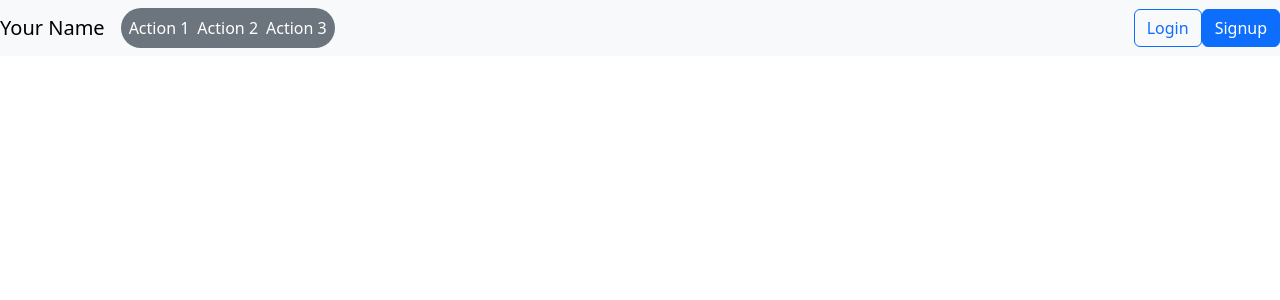
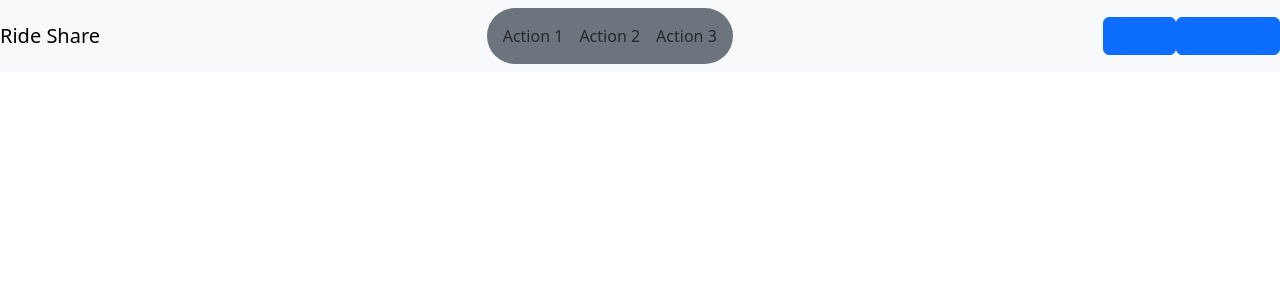
Before and after one commit to uzair-69/Ride-Sharing, a React (Create React App) app: page / in a window 1280 px wide. Shown: the top 300 px of the page. Built offline with nearby package versions, Linux system fonts and the light colour scheme.

Commit message:
Navbar created

```diff
--- a/package.json
+++ b/package.json
@@ -10,6 +10,7 @@
     "react": "^18.2.0",
     "react-bootstrap": "^2.9.1",
     "react-dom": "^18.2.0",
+    "react-router-dom": "^6.20.1",
     "react-scripts": "5.0.1",
     "web-vitals": "^2.1.4"
   },
--- a/src/App.js
+++ b/src/App.js
@@ -1,21 +1,28 @@
 import './App.css';
 import 'bootstrap/dist/css/bootstrap.min.css';
 import Navbar from './components/Homepage/Navbar';
-
+import Driver from './components/Platform/Driver/Home';
+import { Routes, Route } from 'react-router-dom';
 
 function App() {
   return (
+    <>
+      <Navbar />
+      <Routes>
 
-    <div className="App">
+        <Route path="/Driver" element={<Driver />} />
 
-    <Navbar />
+      </Routes>
 
 
 
 
-    </div>
 
 
+
+
+
+    </>
   );
 }
 
--- a/src/components/Homepage/Navbar.js
+++ b/src/components/Homepage/Navbar.js
@@ -1,32 +1,30 @@
+
+import 'bootstrap/dist/css/bootstrap.min.css';
 import React from 'react';
-import { Navbar, Nav, Button } from 'react-bootstrap';
+import Navbar from 'react-bootstrap/Navbar';
+import Nav from 'react-bootstrap/Nav';
+import Button from 'react-bootstrap/Button';
+import Container from 'react-bootstrap/Container';
+import { Link } from 'react-router-dom';
 
-const MyNavbar = () => {
+
+
+export default function MyNavbar() {
   return (
     <Navbar bg="light" expand="lg">
-      <Navbar.Brand href="#home">Your Name</Navbar.Brand>
+      <Navbar.Brand href="#home">Ride Share</Navbar.Brand>
       <Navbar.Toggle aria-controls="basic-navbar-nav" />
       <Navbar.Collapse id="basic-navbar-nav">
-        <Nav className="me-auto">
-          {/* Actions in the middle */}
-          <div className="d-flex align-items-center">
-            <div className="rounded-pill bg-secondary text-white p-2">
-              <span>Action 1</span>
-              <span className="mx-2">Action 2</span>
-              <span>Action 3</span>
-            </div>
-          </div>
-        </Nav>
-        <Nav className="ml-auto">
-          {/* Login/Signup buttons */}
-          <Button variant="outline-primary" className="mr-2">
-            Login
-          </Button>
-          <Button variant="primary">Signup</Button>
-        </Nav>
+        <Container className="d-flex justify-content-center">
+          <Nav className="mr-auto rounded-pill bg-secondary text-white p-2">
+            <Nav.Link href="#action1" >Action 1</Nav.Link>
+            <Nav.Link href="#action2" >Action 2</Nav.Link>
+            <Nav.Link href="#action3" >Action 3</Nav.Link>
+          </Nav>
+        </Container>
+        <Button variant="primary"><Link to='/Driver'> Driver </Link> </Button>
+        <Button variant="primary"><Link to='/Driver'> Pessenger </Link> </Button>
       </Navbar.Collapse>
     </Navbar>
   );
-};
-
-export default MyNavbar;
+}
--- a/src/components/Platform/Driver/Home.js
+++ b/src/components/Platform/Driver/Home.js
@@ -0,0 +1,7 @@
+import React from 'react';
+
+export default function HomePage() {
+  return (
+    <div>HomePage</div>
+  )
+}
--- a/src/index.js
+++ b/src/index.js
@@ -3,11 +3,14 @@ import ReactDOM from 'react-dom/client';
 import './index.css';
 import App from './App';
 import reportWebVitals from './reportWebVitals';
+import { BrowserRouter } from 'react-router-dom';
 
 const root = ReactDOM.createRoot(document.getElementById('root'));
 root.render(
   <React.StrictMode>
+    <BrowserRouter>
     <App />
+    </BrowserRouter>
   </React.StrictMode>
 );
 
```
Also changed, not shown: 1 other file (tests, documents, lock files or other folders).
